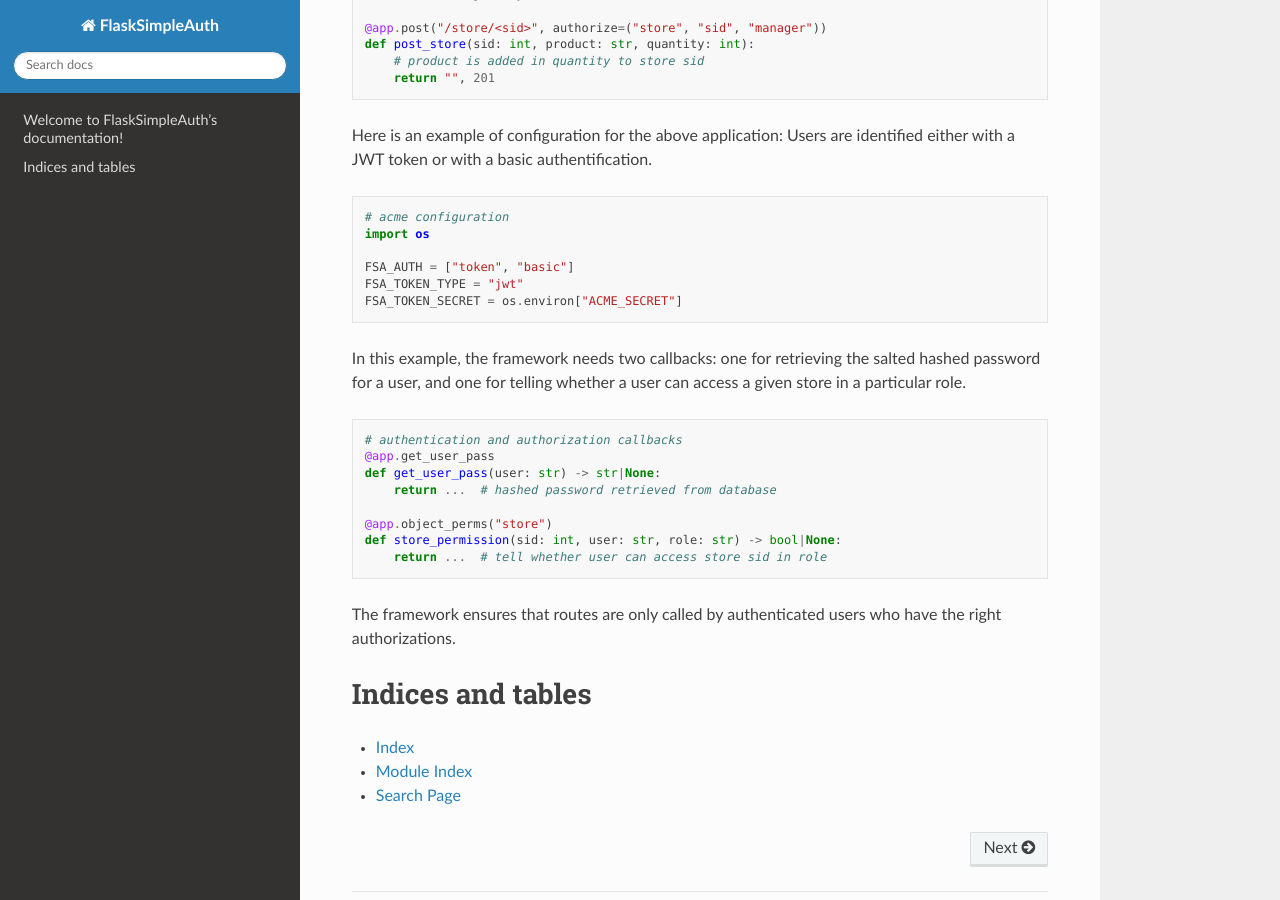
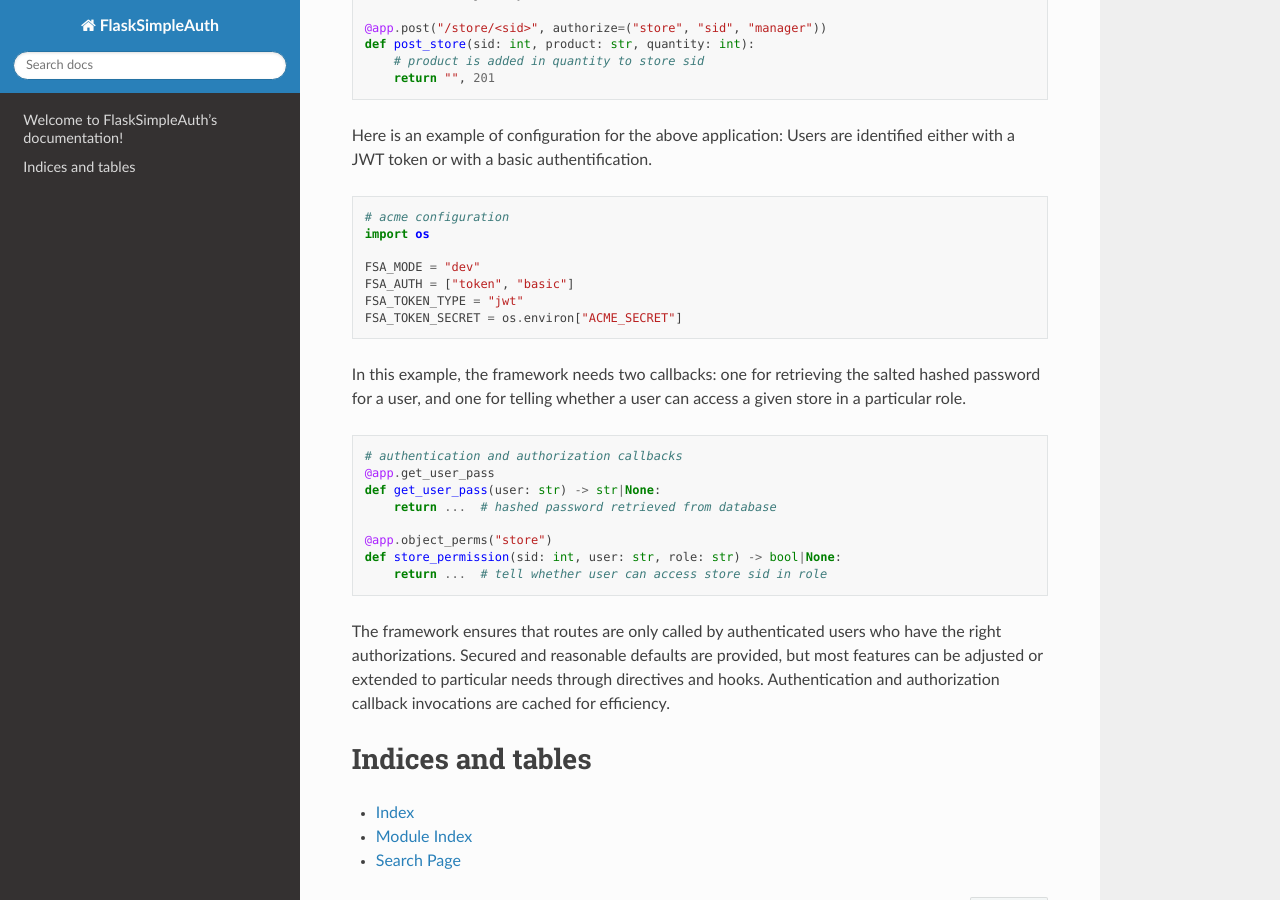
Before and after one commit to zx80/flask-simple-auth, a Sphinx documentation site: the page built from docs/index.rst, in a window 1280 px wide and 900 px high, scrolled down 719 px. Built offline with Sphinx 7.4.7 and the Read the Docs theme 2.0.0, drawn with Linux system fonts in a browser that asks for light colours; pages that are not in the unit, such as notebooks, are missing from menus.

Commit message:
note about efficiency

```diff
--- a/docs/index.rst
+++ b/docs/index.rst
@@ -72,6 +72,7 @@ Users are identified either with a JWT token or with a basic authentification.
     # acme configuration
     import os
 
+    FSA_MODE = "dev"
     FSA_AUTH = ["token", "basic"]
     FSA_TOKEN_TYPE = "jwt"
     FSA_TOKEN_SECRET = os.environ["ACME_SECRET"]
@@ -93,6 +94,9 @@ access a given store in a particular role.
 
 The framework ensures that routes are only called by authenticated users
 who have the right authorizations.
+Secured and reasonable defaults are provided, but most features can be adjusted
+or extended to particular needs through directives and hooks.
+Authentication and authorization callback invocations are cached for efficiency.
 
 .. toctree::
    :maxdepth: 3
```
